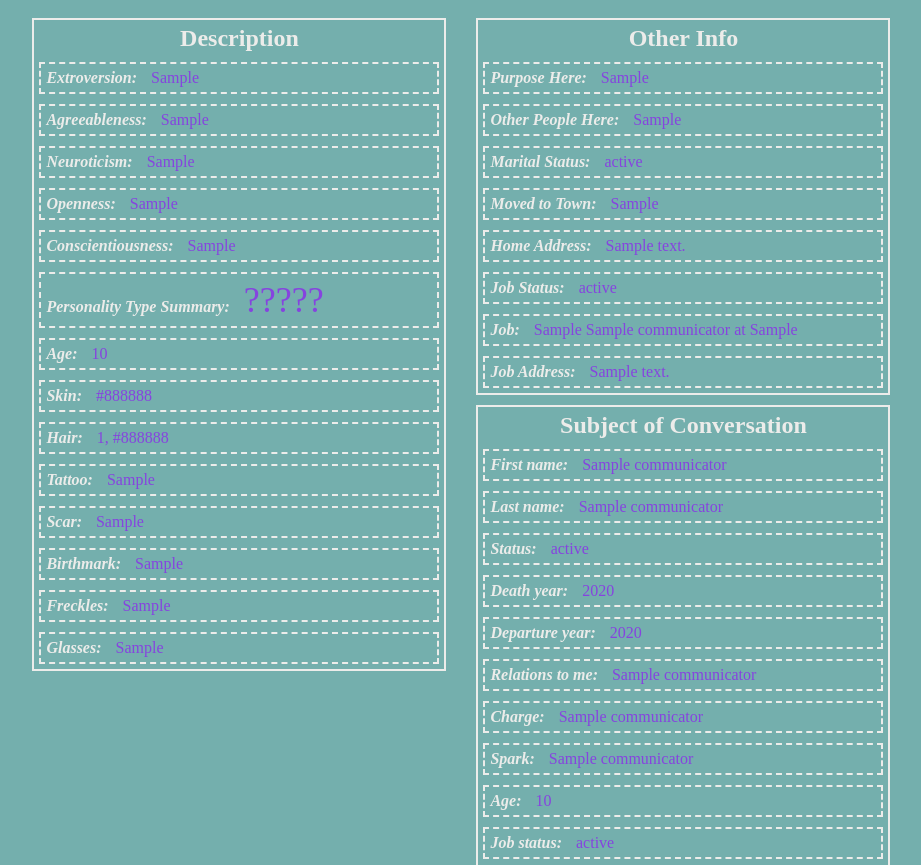
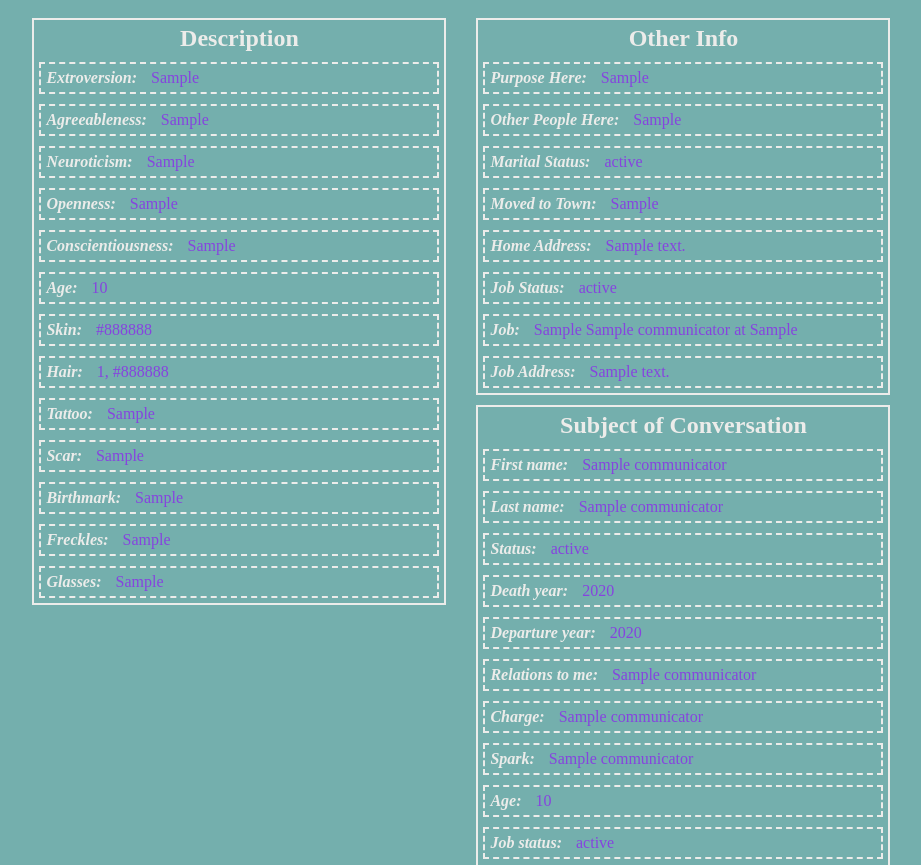
Before and after one commit to james-owen-ryan/bad_news_live, a Python web app: template templates/actor.html in a window 1280 px wide. Shown: the top 865 px of the page, without its empty margins (132-1053 px from the left). Run offline with Jinja, Linux system fonts and the light colour scheme; the template is opened without the code that fills it: most values are stand-ins (such as "Sample title", 1, 10 or a date in 2020); some web fonts are replaced.

Commit message:
Commented out personality-type summary, since we haven't developed that

```diff
--- a/templates/actor.html
+++ b/templates/actor.html
@@ -36,10 +36,10 @@
 				<span class="topic">Conscientiousness:</span>
 				<span id="conscientiousness" class="dynamicData">{{ communicator.interlocutor_conscientiousness }}</span>
 			</div>
-			<div class="innerDiv">
-				<span class="topic">Personality Type Summary:</span>
-				<span id="summary" class="dynamicData">?????</span>
-			</div>
+			<!--<div class="innerDiv">-->
+				<!--<span class="topic">Personality Type Summary:</span>-->
+				<!--<span id="summary" class="dynamicData">?????</span>-->
+			<!--</div>-->
             <div class="innerDiv">
 				<span class="topic">Age:</span>
 				<span id="age" class="dynamicData">{{ communicator.interlocutor_age }}</span>
```
